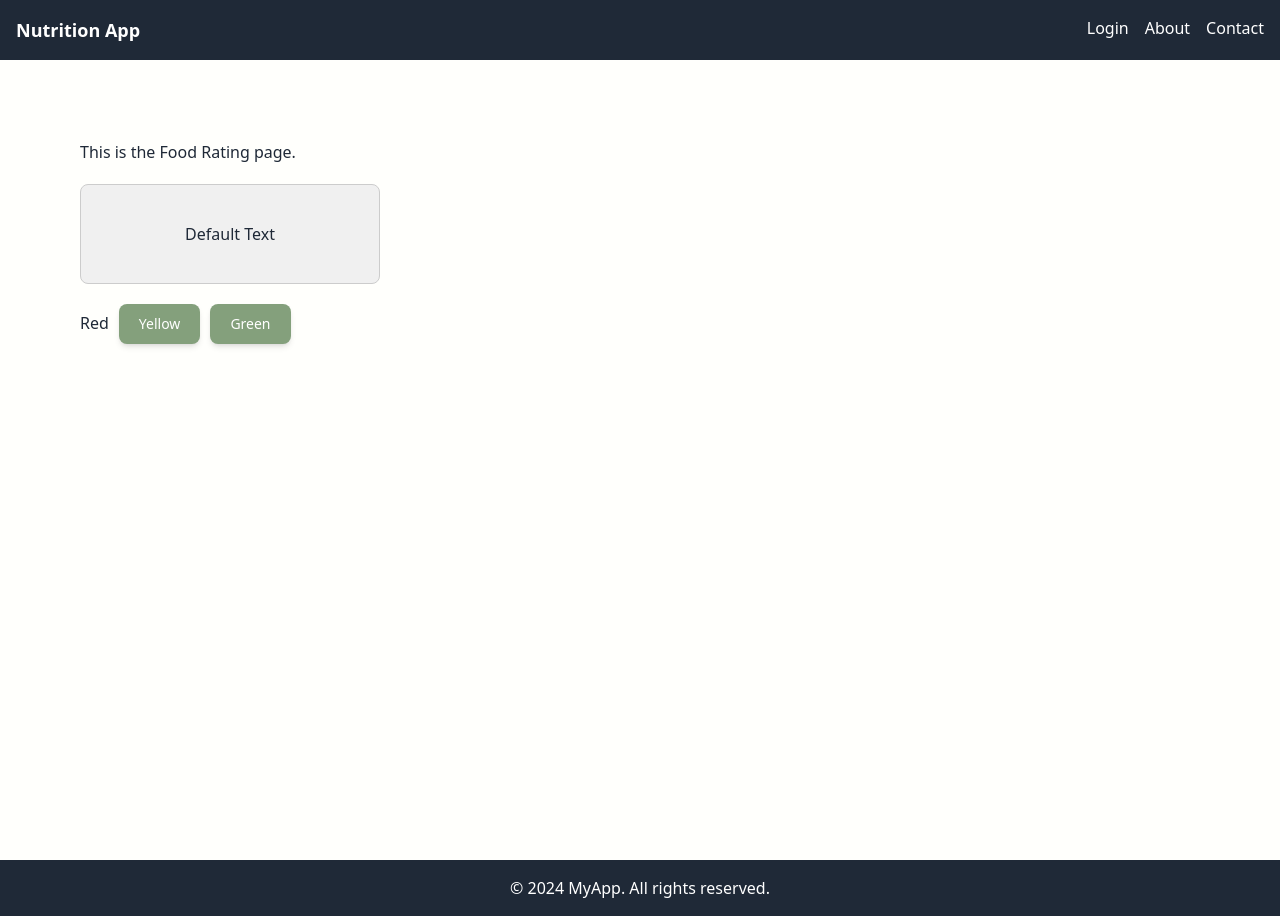
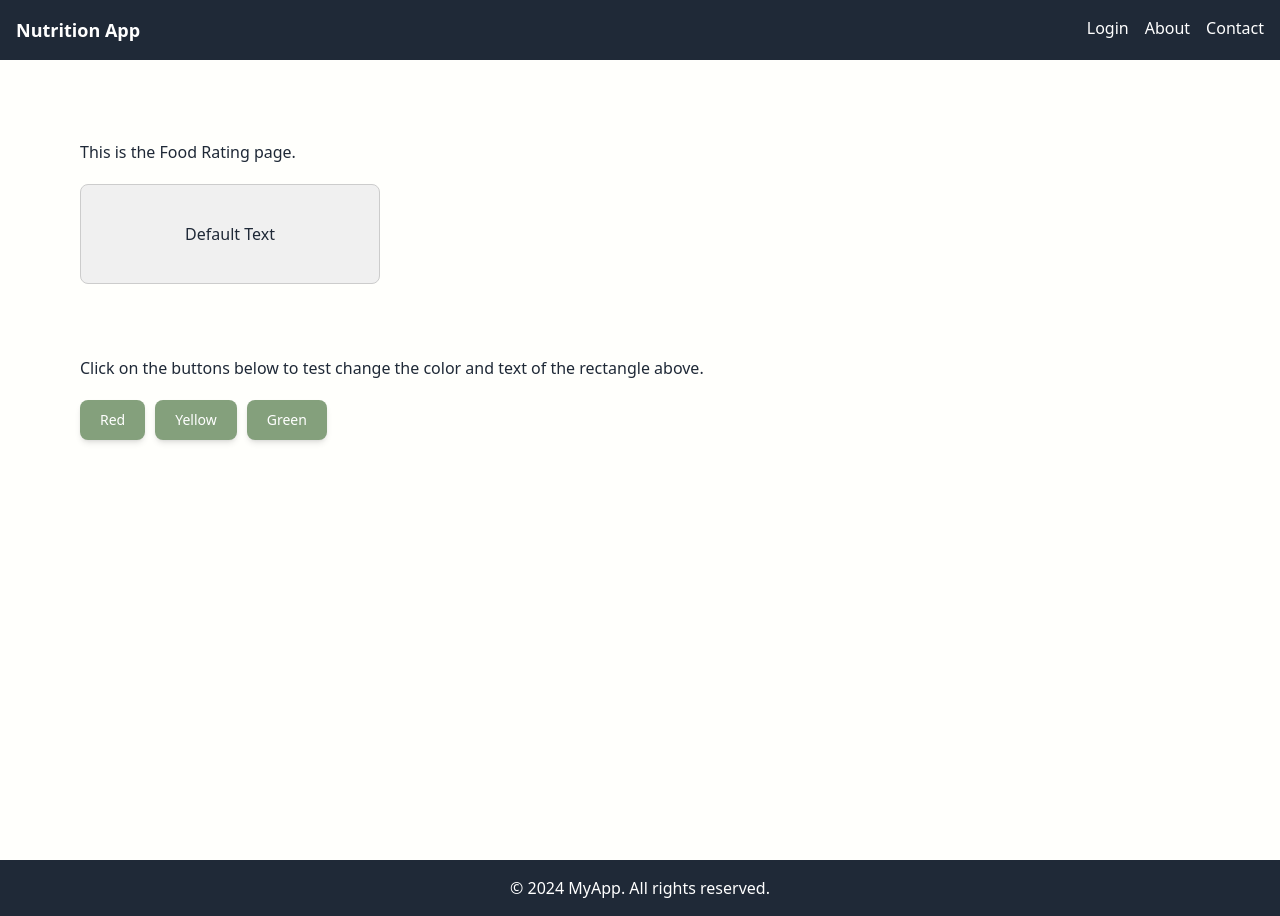
Before and after one commit to kstenseng13/nutrition-app, a Next.js app: page /rating in a window 1280 px wide. Built offline with nearby package versions, Linux system fonts and the light colour scheme.

Commit message:
Refactor for Test Breakout, removed css

```diff
--- a/src/app/components/ratingcomp.js
+++ b/src/app/components/ratingcomp.js
@@ -1,26 +1,12 @@
-"use client"; // Mark as a Client Component
 
-import React, { useState } from 'react';
+// Rectangle.js
+import React from 'react';
 
-const RatingComp = () => {
-    const [color, setColor] = useState('#f0f0f0');
-    const [text, setText] = useState('Default Text');
-
-    const changeColorAndText = (newColor, newText) => {
-        setColor(newColor);
-        setText(newText);
-    };
+const RatingComp = ({ color, text }) => {
 
     return (
-        <div>
-            <div style={{ backgroundColor: color, width: '300px', height: '100px', display: 'flex', alignItems: 'center', justifyContent: 'center', border: '1px solid #ccc', borderRadius: '8px', marginTop: '20px' }}>
-                <p>{text}</p>
-            </div>
-            <div style={{ marginTop: '20px' }}>
-                <button className="btn-warning" onClick={() => changeColorAndText('red', 'Red')}>Red</button>
-                <button className="btn-primary" onClick={() => changeColorAndText('yellow', 'Yellow')} style={{ marginLeft: '10px' }}>Yellow</button>
-                <button className="btn-primary" onClick={() => changeColorAndText('green', 'Green')} style={{ marginLeft: '10px' }}>Green</button>
-            </div>
+        <div style={{ backgroundColor: color, width: '300px', height: '100px', display: 'flex', alignItems: 'center', justifyContent: 'center', border: '1px solid #ccc', borderRadius: '8px', marginTop: '20px' }}>
+            <p>{text}</p>
         </div>
     );
 };
--- a/src/app/rating/page.js
+++ b/src/app/rating/page.js
@@ -1,13 +1,30 @@
-import Link from 'next/link';
-//import styles from './Rating.module.css';
+"use client";
+
+import React, { useState } from 'react';
+import ColorButtons from '../test/colorbuttons';
 import RatingComp from '../components/ratingcomp';
 
 export default function Rating() {
+
+    const [color, setColor] = useState('#f0f0f0');
+    const [text, setText] = useState('Default Text');
+
+    const changeColorAndText = (newColor, newText) => {
+        setColor(newColor);
+        setText(newText);
+    };
+
+
     return (
         <div className="min-h-screen p-8 pb-20 gap-16 sm:p-20 ">
 
             <h2>This is the Food Rating page.</h2>
-            <RatingComp />
+            <RatingComp color={color} text={text} />
+
+
+            <br /><br /><br />
+            <h3>Click on the buttons below to test change the color and text of the rectangle above.</h3>
+            <ColorButtons changeColorAndText={changeColorAndText} />
 
         </div>
     );
--- /dev/null
+++ b/src/app/test/colorbuttons.js
@@ -0,0 +1,14 @@
+// ColorButtons.js
+import React from 'react';
+
+const ColorButtons = ({ changeColorAndText }) => {
+    return (
+        <div style={{ marginTop: '20px' }}>
+            <button className="btn-primary" onClick={() => changeColorAndText('red', 'POOR')}>Red</button>
+            <button className="btn-primary" onClick={() => changeColorAndText('yellow', 'USE CAUTION')} style={{ marginLeft: '10px' }}>Yellow</button>
+            <button className="btn-primary" onClick={() => changeColorAndText('green', 'GOOD')} style={{ marginLeft: '10px' }}>Green</button>
+        </div>
+    );
+};
+
+export default ColorButtons;
```
Also changed, not shown: src/app/rating/Rating.module.css (deleted, +0 -18 lines).
